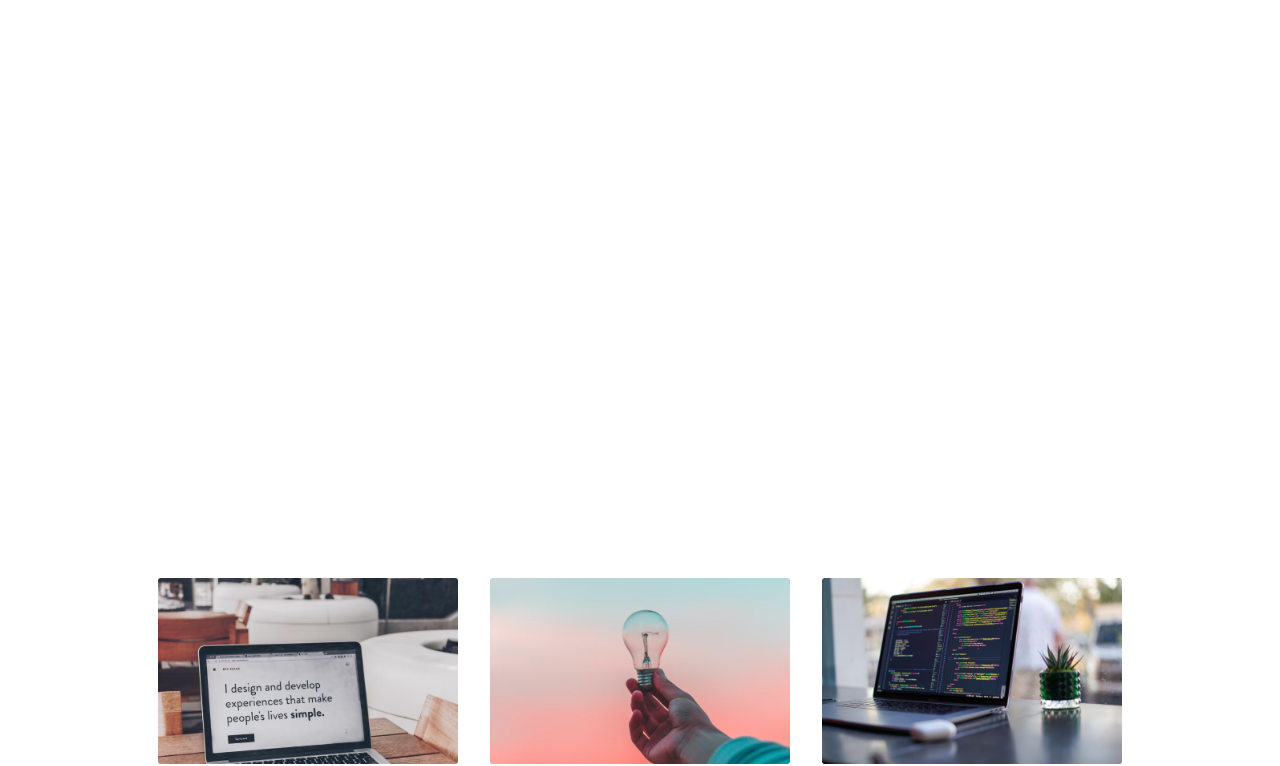
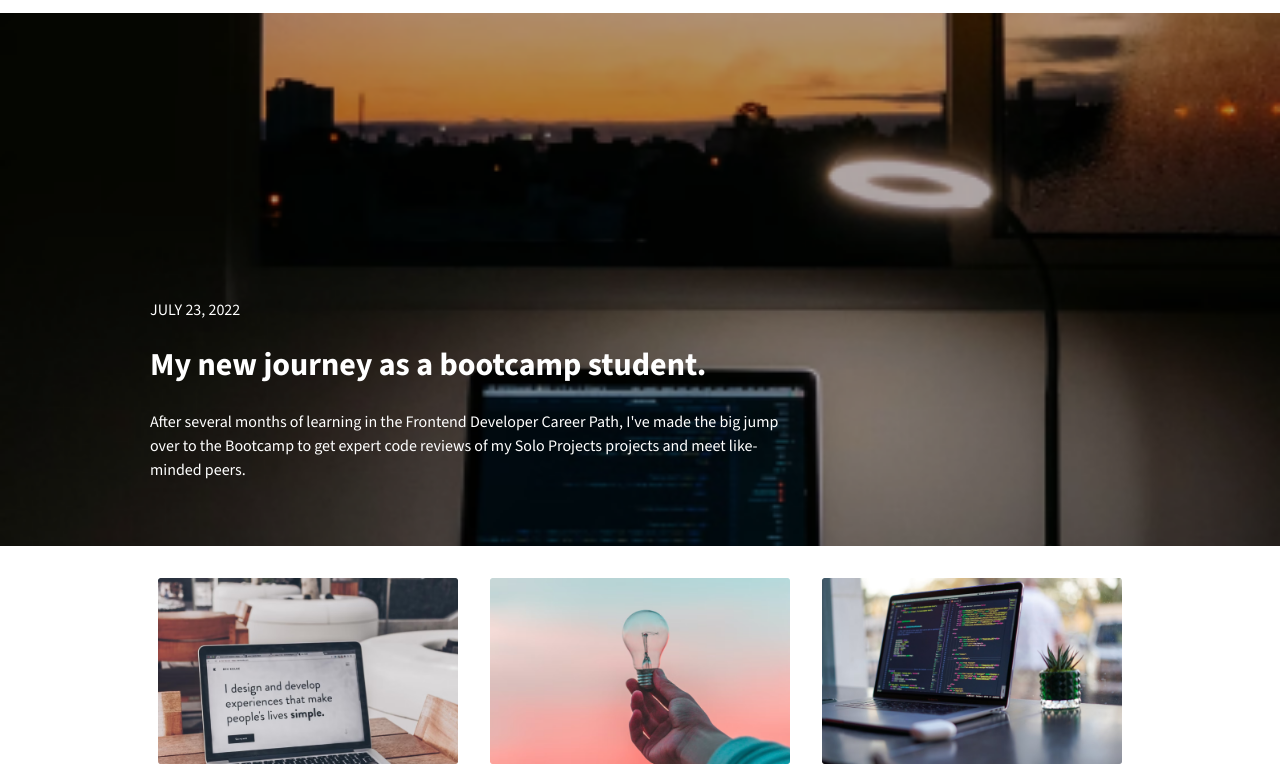
Before and after one commit to karina94macias/learning-journal-repo, a plain HTML site: page index.html in a window 1280 px wide. Shown: the part 57-823 px from the top of the page. Drawn offline with nearby package versions, Linux system fonts and the light colour scheme.

Commit message:
Update style.css

```diff
--- a/css/style.css
+++ b/css/style.css
@@ -104,7 +104,7 @@ li {
 }
 
 .hero-section {
-    background-image: url(images/article-image-hero.png);
+    background-image: url("../images/article-image-hero.png");
     background-size: cover;
 }
 
```
